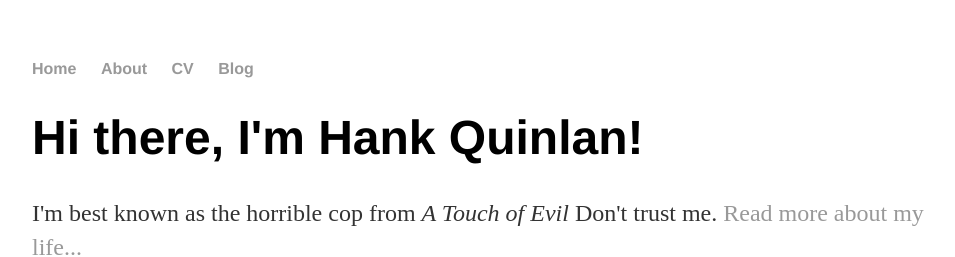
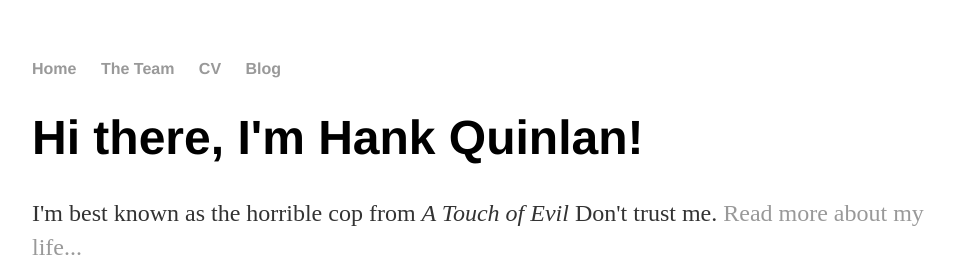
Before and after one commit to walkershanks/walkershanks.github.io, a Jekyll site: the page built from index.html, in a window 1280 px wide. Shown: the top 257 px of the page, without its empty margins (160-1115 px from the left). Built offline with Jekyll 4.4.1, drawn with Linux system fonts in a browser that asks for light colours.

Commit message:
Update default.html

```diff
--- a/_layouts/default.html
+++ b/_layouts/default.html
@@ -9,7 +9,7 @@
 			<nav>
 	    		<ul>
 	        		<li><a href="/">Home</a></li>
-		        	<li><a href="/about">About</a></li>
+		        	<li><a href="/about">The Team</a></li>
 	        		<li><a href="/cv">CV</a></li>
 	        		<li><a href="/blog">Blog</a></li>
 	    		</ul>
```
